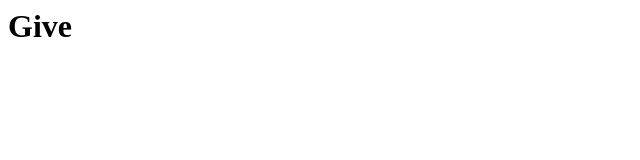
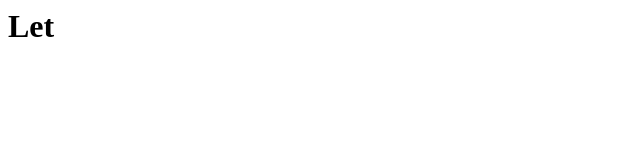
Before and after one commit to webbdm/test17, a plain HTML site: page index.html in a window 1280 px wide. Shown: the full height of the page, 0-640 px from the left. Drawn offline with Linux system fonts and the light colour scheme.

Commit message:
Update index.html

```diff
--- a/index.html
+++ b/index.html
@@ -1 +1 @@
-<h1>Give</h1>
+<h1>Let</h1>
```
